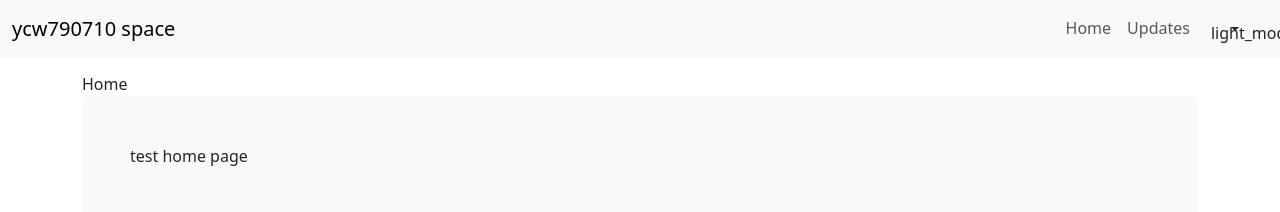
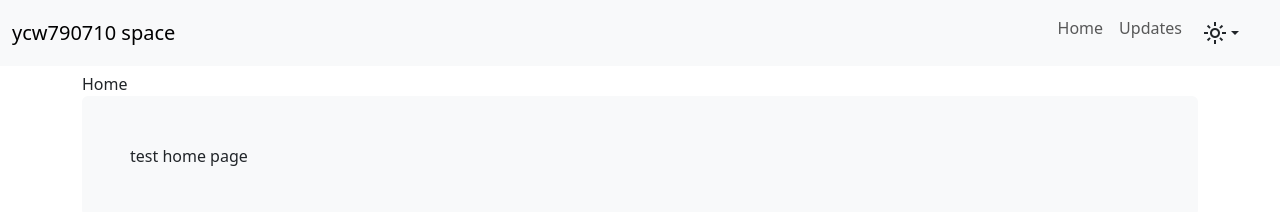
Before and after one commit to ycw790710/ycw790710.github.io, a Jekyll site: the page built from index.html, in a window 1280 px wide. Shown: the top 212 px of the page. Built offline with Jekyll 4.4.1, drawn with Linux system fonts in a browser that asks for light colours.

Commit message:
修正google icon 引用

```diff
--- a/_includes/head.html
+++ b/_includes/head.html
@@ -7,8 +7,7 @@
 
     <!-- favicon.ico: 來自google fonts Deployed Code -->
     <link rel="icon" href="/assets/icons/favicon.ico">
-    <link href="https://fonts.googleapis.com/icon?family=Material+Icons" rel="stylesheet">
-    <link href="https://fonts.googleapis.com/css?family=Material+Icons|Material+Icons+Outlined|Material+Icons+Two+Tone|Material+Icons+Round|Material+Icons+Sharp" rel="stylesheet">
+    <link href="https://fonts.googleapis.com/css2?family=Material+Symbols+Outlined" rel="stylesheet" />
     <link href="https://cdn.jsdelivr.net/npm/bootstrap@5.3.3/dist/css/bootstrap.min.css" rel="stylesheet" integrity="sha384-QWTKZyjpPEjISv5WaRU9OFeRpok6YctnYmDr5pNlyT2bRjXh0JMhjY6hW+ALEwIH" crossorigin="anonymous">
     <link rel="stylesheet" href="{{ "/assets/css/main.css" | prepend: site.baseurl }}">
     <link rel="stylesheet" href="{{ "/assets/css/toggle_theme.css" | prepend: site.baseurl }}">
```
